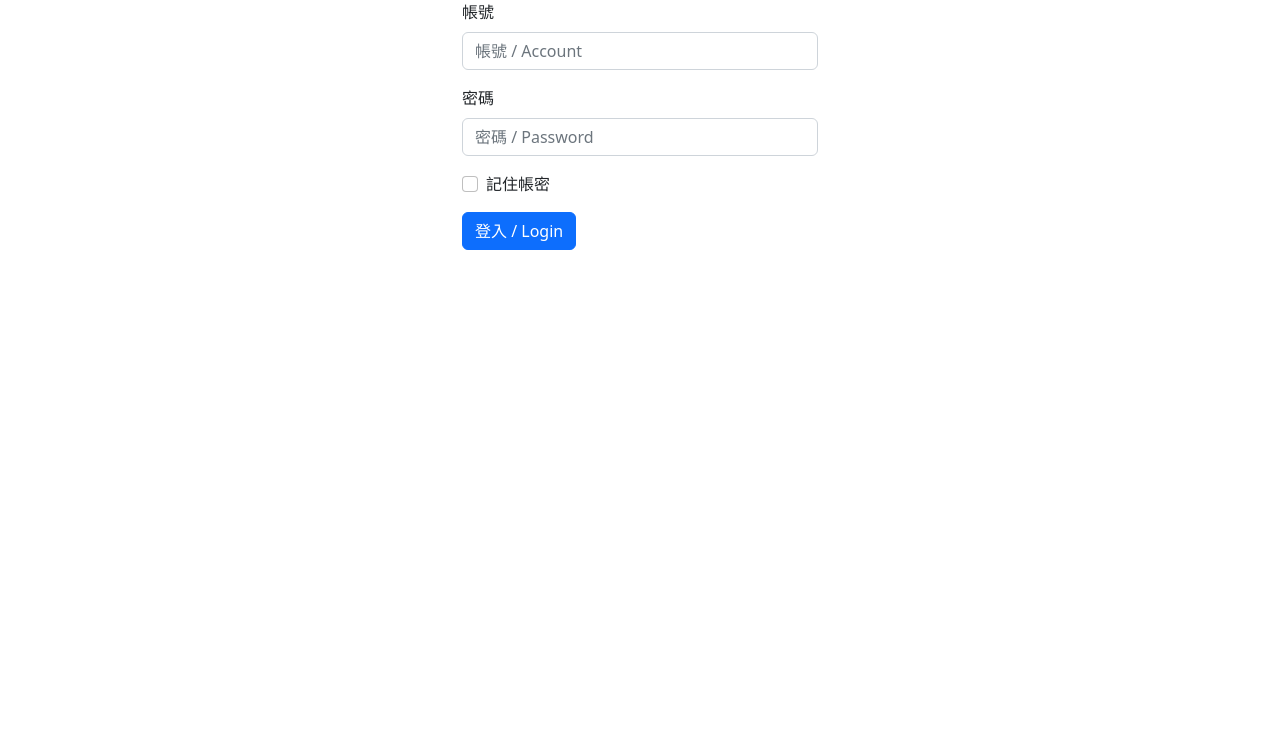
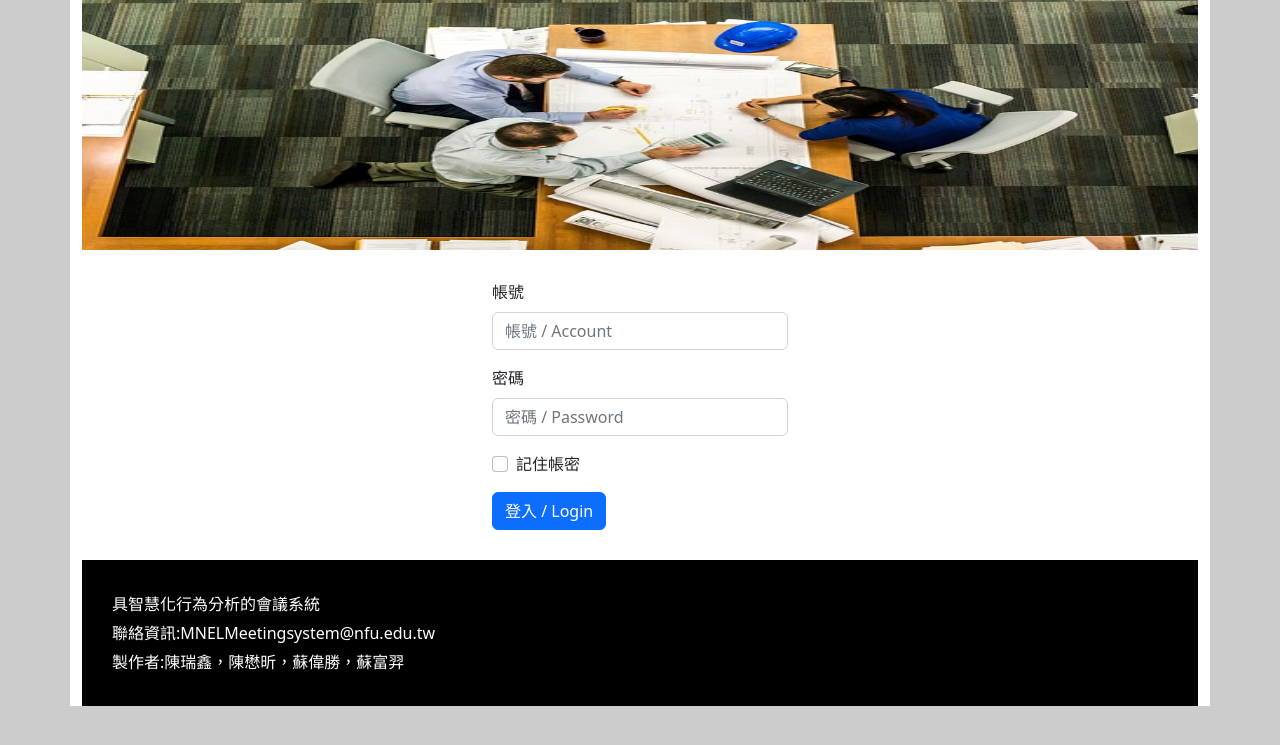
Before and after one commit to BCWizard/nfuMnel-meetingsystem, a PHP site: page /loginpage.php in a window 1280 px wide. Shown: the top 745 px of the page. Run offline with PHP 8.4, Linux system fonts and the light colour scheme.

Commit message:
add CSS, update loginpage.php

```diff
--- a/htmlPhp/loginpage.php
+++ b/htmlPhp/loginpage.php
@@ -42,15 +42,29 @@ if(isset($_SESSION["userAccount"])){
     <meta name="viewport" content="width=device-width, initial-scale=1.0">
     <title>會議系統登入頁面</title>
     <link rel="stylesheet" type="text/css" href="css/bootstrap.min.css">
+    <link rel="stylesheet" type="text/css" href="webCSS/style.css">
+    <!--
+    <style type="text/css">
+      body{
+        background-color: #cccccc;
+      }
+    </style>-->
 </head>
 <body>
     <script src="js/bootstrap.min.js"></script>
+
+    <div class="container">
+      <div class="row">
+        <img src="webImage/meeting-title.jpg" alt = "具智慧化行為分析的會議系統" height=250>
+      </div>
+    </div>
+
     <div class="container">                                                               <!--max 1170px-->
         <div class="row">
           <div class="col-md-4">                                                          <!--992~1200px -> 使用4欄位-->
           </div>
           <div class="col-md-4">
-            <form method="post" action="login.php">
+            <form method="post" action="login.php" id="loginForm">
                 <div class="mb-3">
                   <label for="Account" class="form-label">帳號</label>
                   <input type="account" class="form-control" name = "account" id="account" placeholder="帳號 / Account">
@@ -69,6 +83,14 @@ if(isset($_SESSION["userAccount"])){
           <div class="col-md-4">
           </div>
         </div>
+    </div>
+
+    <div class="container">
+      <div id="systemContactInfo">
+        <div>具智慧化行為分析的會議系統</div>
+        <div>聯絡資訊:MNELMeetingsystem@nfu.edu.tw</div>
+        <div>製作者:陳瑞鑫，陳懋昕，蘇偉勝，蘇富羿</div>
       </div>
+    </div>
 </body>
 </html>
--- /dev/null
+++ b/htmlPhp/webCSS/style.css
@@ -0,0 +1,18 @@
+body{
+    background-color: #cccccc;
+}
+
+.container{
+    background-color: white;
+}
+
+#systemContactInfo{
+    background-color: black;
+    color:white;                  /*文字顏色*/
+    padding: 30px;                  /*上下邊框距離*/
+    line-height: 1.8;               /*行高*/
+}
+
+#loginForm{
+    padding: 30px;
+}
```
Also changed, not shown: htmlPhp/webImage/meeting-title.jpg (added).
